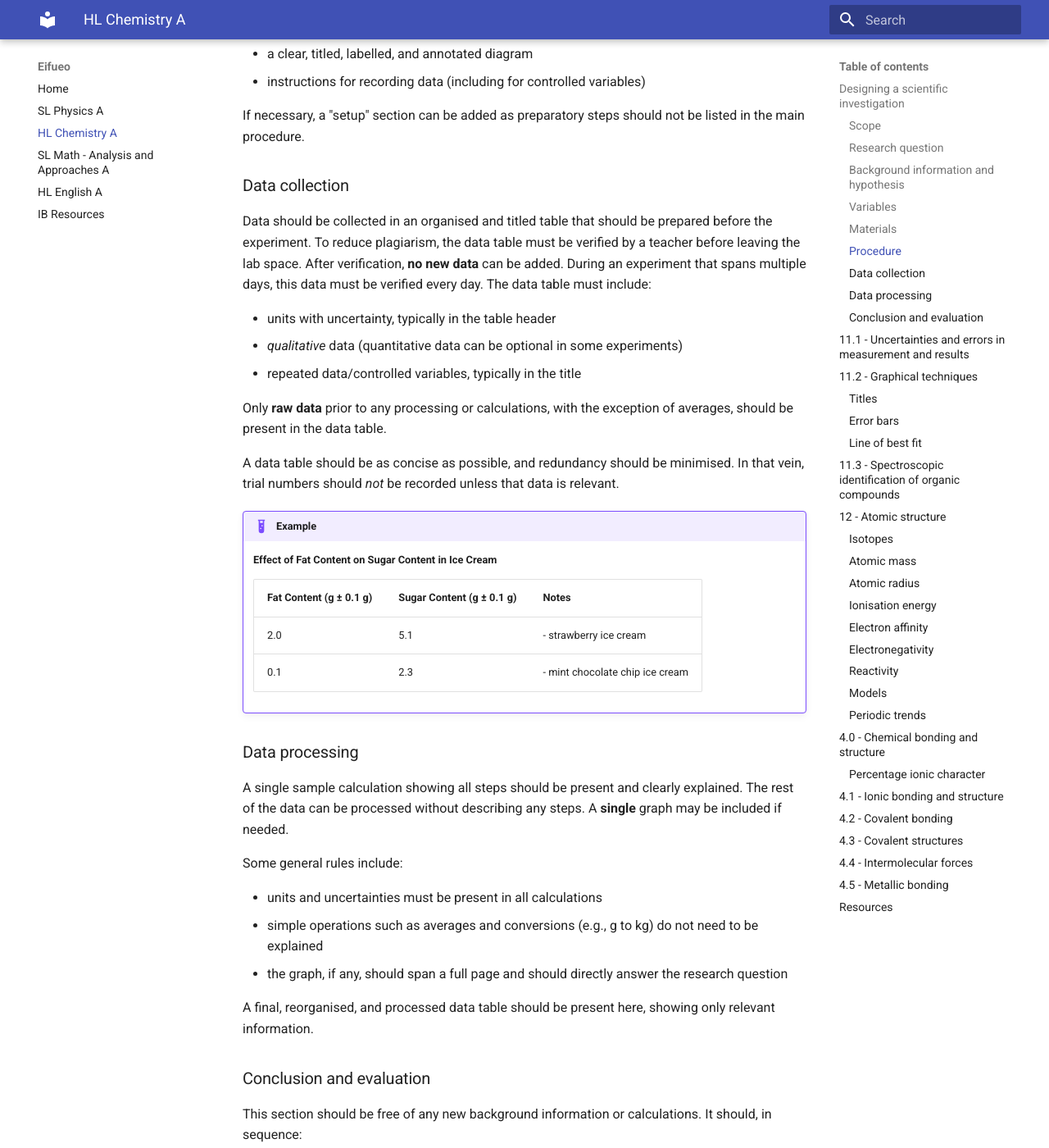
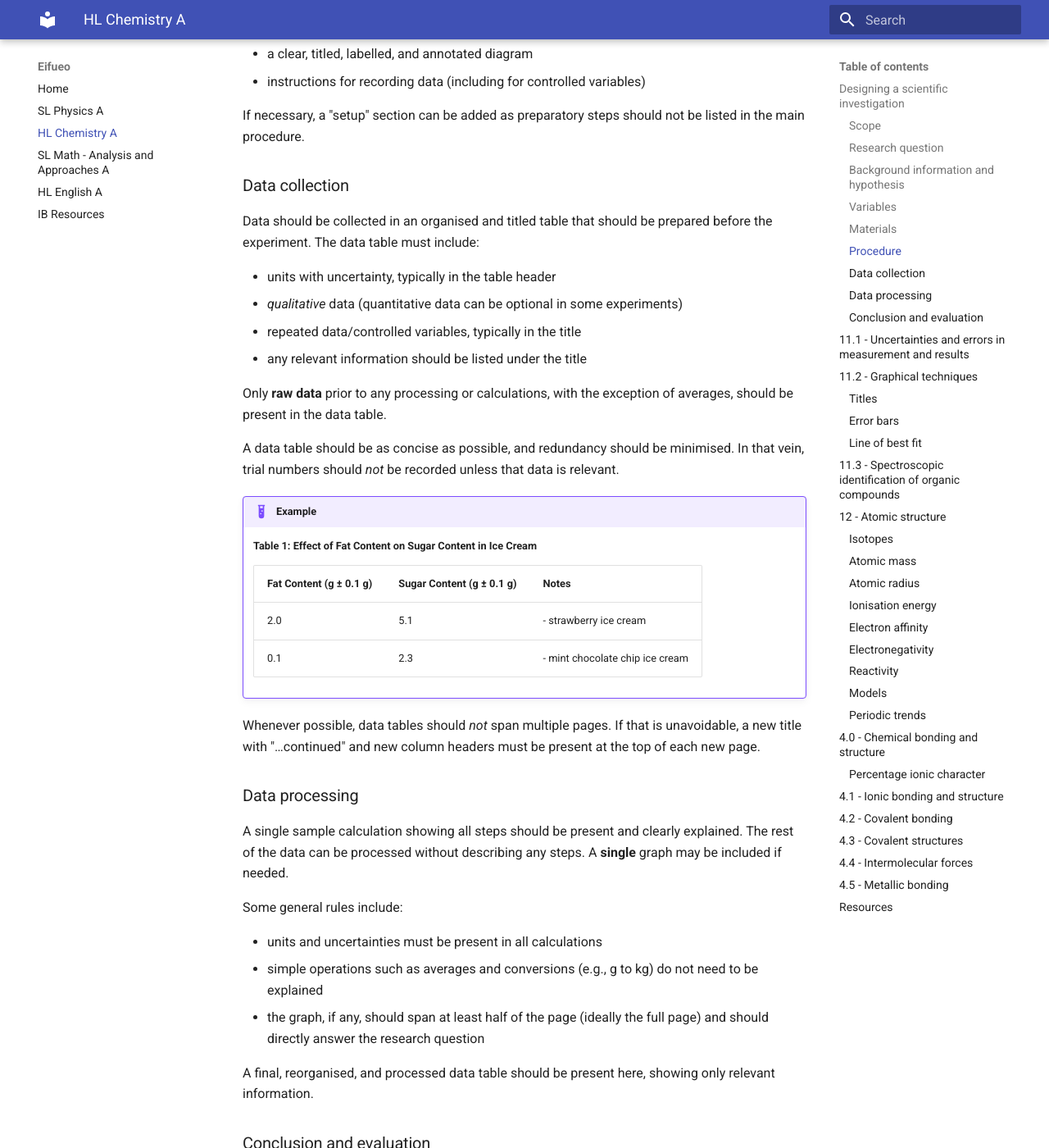
Before and after one commit to potatoeggy/eifueo, an MkDocs documentation site: the page built from docs/sch3uz.md, in a window 1280 px wide and 1400 px high, scrolled down 1482 px. Shown: the whole window at 82% size. Built offline with MkDocs 1.6.1 and Material for MkDocs 9.7.7, drawn with Linux system fonts in a browser that asks for light colours; formulas are drawn with MathJax 3; some of the changed text lies outside the part shown.

Commit message:
chem: add better chart tips

```diff
--- a/docs/sch3uz.md
+++ b/docs/sch3uz.md
@@ -45,23 +45,26 @@ If necessary, a "setup" section can be added as preparatory steps should not be
 
 ### Data collection
 
-Data should be collected in an organised and titled table that should be prepared before the experiment. To reduce plagiarism, the data table must be verified by a teacher before leaving the lab space. After verification, **no new data** can be added. During an experiment that spans multiple days, this data must be verified every day. The data table must include:
+Data should be collected in an organised and titled table that should be prepared before the experiment. The data table must include:
 
  - units with uncertainty, typically in the table header
  - *qualitative* data (quantitative data can be optional in some experiments)
  - repeated data/controlled variables, typically in the title
+ - any relevant information should be listed under the title
 
 Only **raw data** prior to any processing or calculations, with the exception of averages, should be present in the data table.
 
 A data table should be as concise as possible, and redundancy should be minimised. In that vein, trial numbers should *not* be recorded unless that data is relevant.
 
 !!! example
-    **Effect of Fat Content on Sugar Content in Ice Cream**
+    **Table 1: Effect of Fat Content on Sugar Content in Ice Cream**
 
     | Fat Content (g ± 0.1 g) | Sugar Content (g ± 0.1 g) | Notes |
     | --- | --- | --- |
     | 2.0 | 5.1 | - strawberry ice cream |
     | 0.1 | 2.3 | - mint chocolate chip ice cream |
+
+Whenever possible, data tables should *not* span multiple pages. If that is unavoidable, a new title with "…continued" and new column headers must be present at the top of each new page.
 
 ### Data processing
 
@@ -71,7 +74,7 @@ Some general rules include:
 
  - units and uncertainties must be present in all calculations
  - simple operations such as averages and conversions (e.g., g to kg) do not need to be explained
- - the graph, if any, should span a full page and should directly answer the research question
+ - the graph, if any, should span at least half of the page (ideally the full page) and should directly answer the research question
 
 A final, reorganised, and processed data table should be present here, showing only relevant information.
 
@@ -100,8 +103,10 @@ When plotting a graph:
  - plot the independent variable on the horizontal axis and the dependent variable on the vertical axis
  - label the axes, ensuring that the labels include units
  - choose an appropriate scale for each axis
- - give the graph an appropriate title
+ - give the graph an appropriate title at the **bottom** in **title case**
  - draw a line of best fit
+ - include all uncertainties in the form of error bars
+	- if the error bars are too small to see, it should be noted explanation below
 
 ### Titles
 
```
